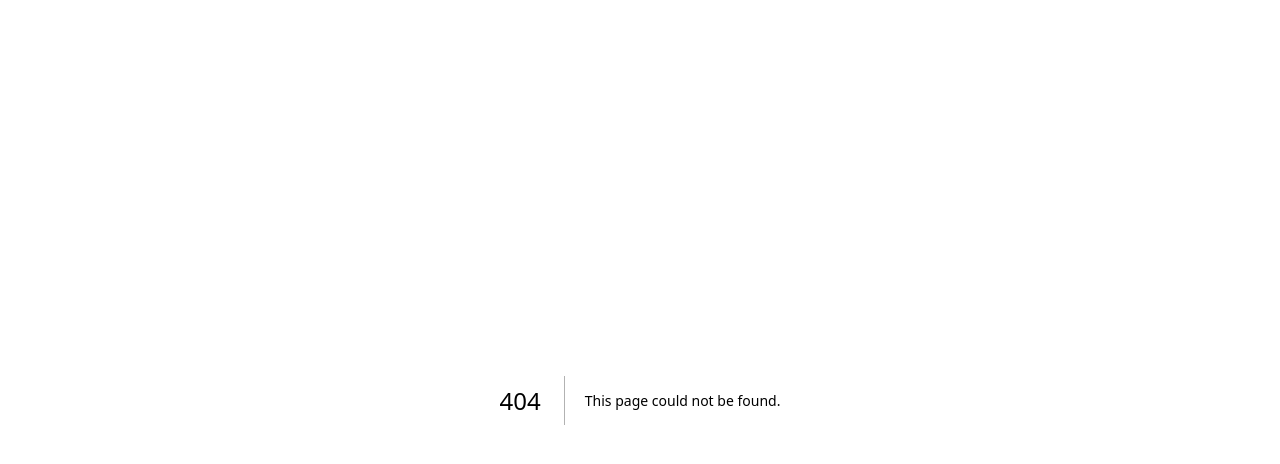
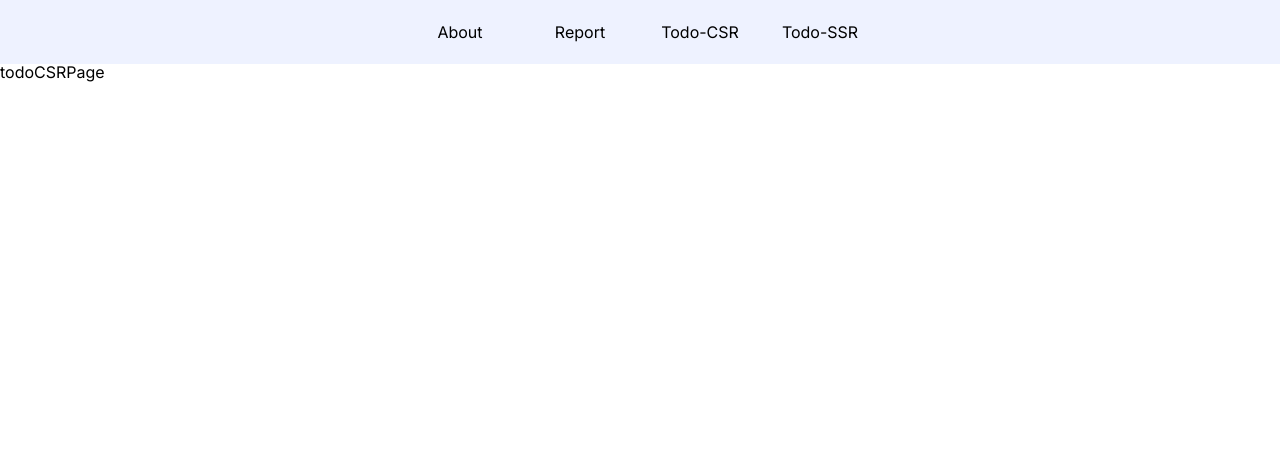
Before and after one commit to seopport/NextTasker, a Next.js app: page /todo-csr in a window 1280 px wide. Before the commit this address had no page. Shown: the top 464 px of the page. Built offline with nearby package versions, Linux system fonts and the light colour scheme.

Commit message:
[feat] nav bar 완성

```diff
--- /dev/null
+++ b/src/app/about/page.tsx
@@ -0,0 +1,7 @@
+import React from 'react';
+
+const aboutPage = () => {
+  return <div>aboutPage</div>;
+};
+
+export default aboutPage;
--- a/src/app/layout.tsx
+++ b/src/app/layout.tsx
@@ -1,12 +1,15 @@
-import type { Metadata } from "next";
-import { Inter } from "next/font/google";
-import "./globals.css";
+import type { Metadata } from 'next';
+import { Inter } from 'next/font/google';
+import './globals.css';
+import Link from 'next/link';
+import { useState } from 'react';
+import NavBar from '@/components/NavBar';
 
-const inter = Inter({ subsets: ["latin"] });
+const inter = Inter({ subsets: ['latin'] });
 
 export const metadata: Metadata = {
-  title: "Create Next App",
-  description: "Generated by create next app",
+  title: 'Create Next App',
+  description: 'Generated by create next app',
 };
 
 export default function RootLayout({
@@ -15,8 +18,11 @@ export default function RootLayout({
   children: React.ReactNode;
 }>) {
   return (
-    <html lang="en">
-      <body className={inter.className}>{children}</body>
+    <html lang='en'>
+      <body className={inter.className}>
+        <NavBar />
+        {children}
+      </body>
     </html>
   );
 }
--- /dev/null
+++ b/src/app/report/page.tsx
@@ -0,0 +1,7 @@
+import React from 'react';
+
+const reportPage = () => {
+  return <div>reportPage</div>;
+};
+
+export default reportPage;
--- /dev/null
+++ b/src/app/todo-csr/page.tsx
@@ -0,0 +1,7 @@
+import React from 'react';
+
+const todoCSRPage = () => {
+  return <div>todoCSRPage</div>;
+};
+
+export default todoCSRPage;
--- /dev/null
+++ b/src/app/todo-ssr/page.tsx
@@ -0,0 +1,7 @@
+import React from 'react';
+
+const todoSSRPage = () => {
+  return <div>todoSSRPage</div>;
+};
+
+export default todoSSRPage;
--- /dev/null
+++ b/src/components/NavBar.tsx
@@ -0,0 +1,33 @@
+'use client';
+
+import Link from 'next/link';
+import React, { useState } from 'react';
+
+const NavBar = () => {
+  const [isClicked, setIsClicked] = useState('');
+
+  const handleMenuClick = (item: string) => {
+    setIsClicked(item);
+  };
+
+  const navList = ['About', 'Report', 'Todo-CSR', 'Todo-SSR'];
+
+  return (
+    <nav className='flex gap-10 bg-indigo-50 h-16 items-center justify-center'>
+      {navList.map((item, idx) => {
+        return (
+          <div
+            key={idx}
+            className={`flex items-center justify-center w-20 h-10 rounded-lg
+            ${isClicked === item ? 'bg-violet-300  border-solid border border-violet-400' : ''}`}
+            onClick={() => handleMenuClick(item)}
+          >
+            <Link href={item.toLocaleLowerCase()}>{item}</Link>
+          </div>
+        );
+      })}
+    </nav>
+  );
+};
+
+export default NavBar;
```
